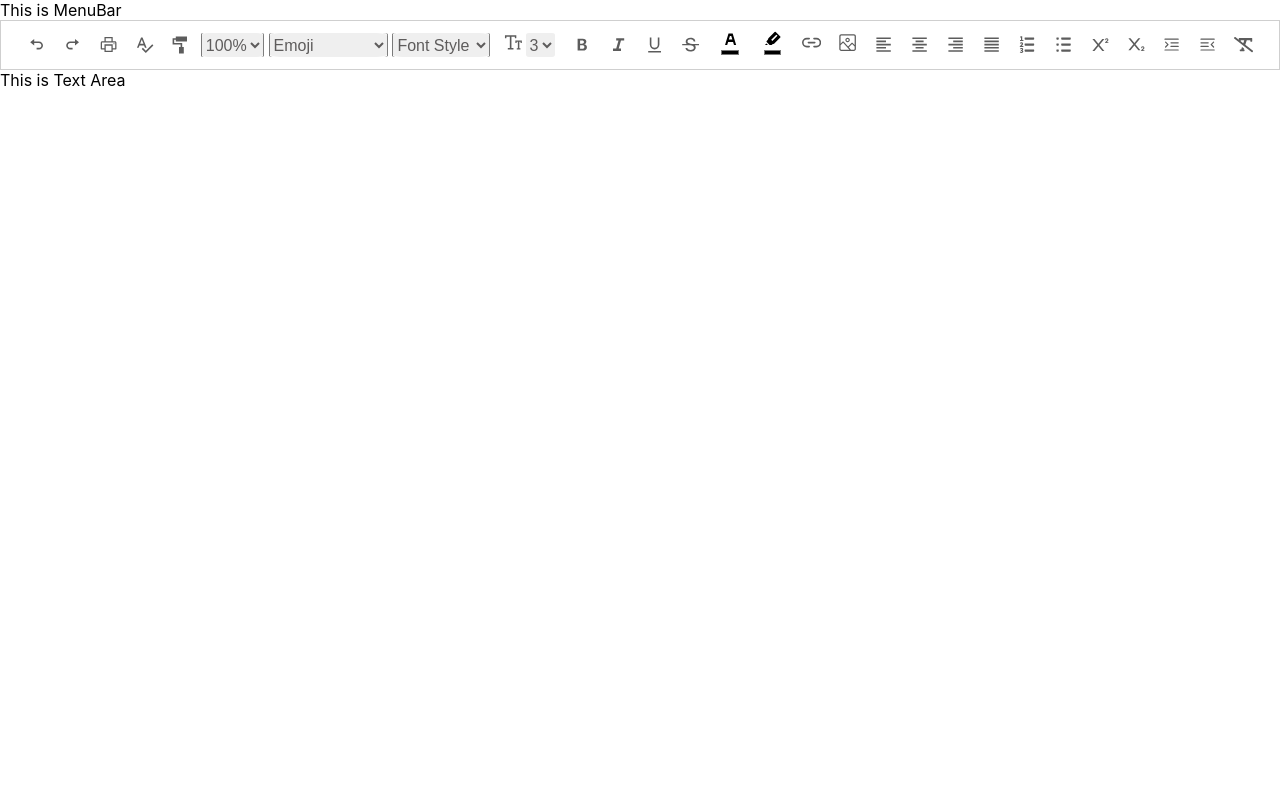
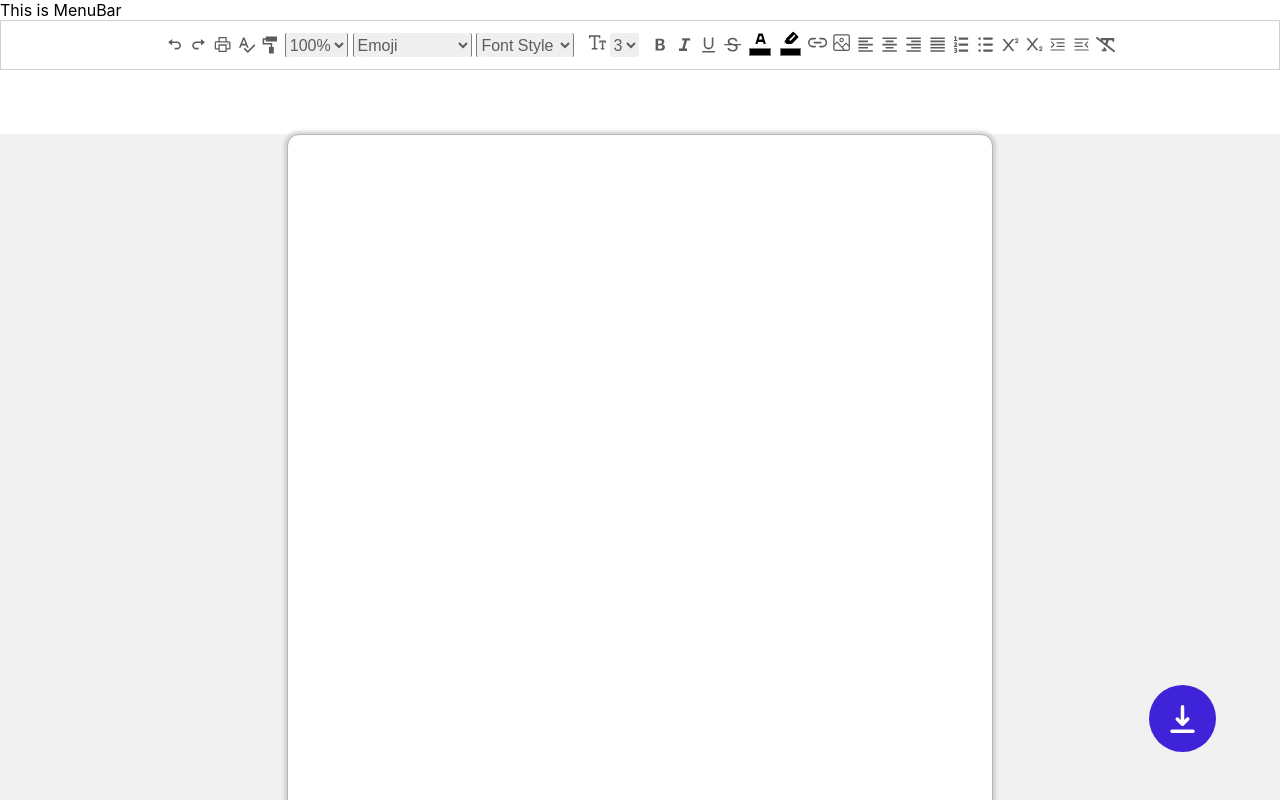
Before and after one commit to ApoorvVerma98/Clone_Google_Doc, a React (Create React App) app: page / in a window 1280 px wide. Shown: the top 800 px of the page. Built offline with nearby package versions, Linux system fonts and the light colour scheme.

Commit message:
Text Area Added

```diff
--- a/src/textArea/TextArea.jsx
+++ b/src/textArea/TextArea.jsx
@@ -1,11 +1,32 @@
-import React from 'react'
+import React from "react";
+import { HiDownload } from "react-icons/hi";
+import style from "./TextArea.module.css";
 
-const TextArea = () => {
+export default function TextArea() {
+
+  function handleDownloadDoc() {
+    const content = document.getElementById("content").innerHTML;
+    const blob = new Blob([content], { type: "text/pdf" });
+    const url = URL.createObjectURL(blob);
+    const link = document.createElement("a");
+    link.href = url;
+    link.download = "document.pdf";
+    document.body.appendChild(link);
+    link.click();
+    document.body.removeChild(link);
+    URL.revokeObjectURL(url);
+  }
+
   return (
     <div>
-      This is Text Area
-    </div>
-  )
+      <div className={style.main}>
+        <div className={style.wrapper}>
+          <div id="content" className={style.textArea} contentEditable="true" />
+        </div>
+      </div>
+      <div onClick={handleDownloadDoc} className={style.downloaddoc}>
+        <HiDownload />
+      </div>
+    </div>
+  );
 }
-
-export default TextArea
--- a/src/textArea/TextArea.module.css
+++ b/src/textArea/TextArea.module.css
@@ -0,0 +1,51 @@
+* {
+    margin: 0;
+    padding: 0;
+  }
+
+  .main {
+    background-color: rgb(190, 186, 186, 0.2);
+  }
+
+  .wrapper {
+    display: flex;
+    justify-content: center;
+    margin-top: 4rem;
+  }
+
+  .textArea {
+    border: 1px solid rgb(182, 182, 182);
+    box-shadow: 0px 0px 3px 3px rgb(182, 182, 182, 0.5);
+    border-radius: 12px;
+    width: 40%;
+    height: 140vh;
+    padding: 6rem;
+    background-color: white;
+    color: #000;
+    font-weight: 400;
+    font-size: 1rem;
+    font-family: Roboto, RobotoDraft, Helvetica, Arial, sans-serif;
+    outline: none;
+  }
+
+  .downloaddoc {
+    background-color: rgb(62, 35, 216);
+    display: flex;
+    justify-content: center;
+    align-items: center;
+    position: fixed;
+    bottom: 6vh;
+    right: 5vw;
+    color: white;
+    width: 35px;
+    height: 35px;
+    font-size: 3rem;
+    padding: 1rem;
+    border-radius: 100%;
+  }
+
+  .downloaddoc:hover {
+    cursor: pointer;
+    background-color: red;
+    color: #000;
+  }
--- a/src/toolBar/ToolBar.jsx
+++ b/src/toolBar/ToolBar.jsx
@@ -18,64 +18,110 @@ export default function ToolBar ({ printDiv }) {
   const [show, setShow] = useState(false);
 
   function handleAction(element) {
-    document.execCommand(`${element.action}`);
+    if (element.action === 'bold') {
+      document.execCommand('bold');
+    } else if (element.action === 'italic') {
+      document.execCommand('italic');
+    } else if (element.action === 'underline') {
+      document.execCommand('underline');
+    }
   }
+
   function handleFontColor(e) {
     setColor(e.target.value);
-    console.log(e.target.value);
-    document.execCommand("foreColor", false, e.target.value);
+    const selection = window.getSelection();
+    if (selection.rangeCount > 0) {
+      const range = selection.getRangeAt(0);
+      const span = document.createElement('span');
+      span.style.color = e.target.value;
+      range.surroundContents(span);
+    }
   }
+
   function handleFontSize(e) {
     setFontSize(e.target.value);
-    document.execCommand("fontSize", false, e.target.value);
+    const selection = window.getSelection();
+    if (selection.rangeCount > 0) {
+      const range = selection.getRangeAt(0);
+      const span = document.createElement('span');
+      span.style.fontSize = e.target.value;
+      range.surroundContents(span);
+    }
   }
+
   function handleHighlightColor(e) {
     setHiglightColor(e.target.value);
-    document.execCommand("backColor", false, e.target.value);
+    const selection = window.getSelection();
+    if (selection.rangeCount > 0) {
+      const range = selection.getRangeAt(0);
+      const span = document.createElement('span');
+      span.style.backgroundColor = e.target.value;
+      range.surroundContents(span);
+    }
   }
+
   function handleFontStyle(e) {
     setFontName(e.target.value);
-    document.execCommand("fontName", false, e.target.value);
-    console.log(e.target.value);
+    const selection = window.getSelection();
+    if (selection.rangeCount > 0) {
+      const range = selection.getRangeAt(0);
+      const span = document.createElement('span');
+      span.style.fontFamily = e.target.value;
+      range.surroundContents(span);
+    }
   }
+
   function handleEmoji(e) {
     setEmoji(e.target.value);
 
-    if (e.target.value === "Smile") {
-      document.execCommand("insertHTML", false, "&#128514");
-    } else if (e.target.value === "Thumbs Up") {
-      document.execCommand("insertHTML", false, "&#128077");
-    } else if (e.target.value === "Thumbs Down") {
-      document.execCommand("insertHTML", false, "&#128078");
+    let emojiHTML;
+    if (e.target.value === 'Smile') {
+      emojiHTML = '&#128514;';
+    } else if (e.target.value === 'Thumbs Up') {
+      emojiHTML = '&#128077;';
+    } else if (e.target.value === 'Thumbs Down') {
+      emojiHTML = '&#128078;';
     }
-    console.log(e.target.value);
+
+    const selection = window.getSelection();
+    if (selection.rangeCount > 0) {
+      const range = selection.getRangeAt(0);
+      const span = document.createElement('span');
+      span.innerHTML = emojiHTML;
+      range.surroundContents(span);
+    }
   }
 
   function handleScale(e) {
     setScaleSize(e.target.value);
-    if (e.target.value === "100%") {
-      printDiv.current.style.transform = "scale(1,1)";
-    } else if (e.target.value === "150%") {
-      printDiv.current.style.transform = "scale(1.5,1)";
-    } else if (e.target.value === "200%") {
-      printDiv.current.style.transform = "scale(2,1)";
-    } else if (e.target.value === "50%") {
-      printDiv.current.style.transform = "scale(0.65,0.65)";
-    } else if (e.target.value === "25%") {
-      printDiv.current.style.transform = "scale(0.5,0.5)";
-    } else if (e.target.value === "75%") {
-      printDiv.current.style.transform = "scale(0.8,1)";
-    }
+    const scale = Number(e.target.value.replace('%', '')) / 100;
+    printDiv.current.style.transform = `scale(${scale}, ${scale})`;
   }
 
   function handleOpen(value) {
-    setShow(!show ? true : false);
-    if (value === "link") {
-      document.execCommand("createLink", false, link);
+    setShow(!show);
+    if (value === 'link') {
+      const link = prompt('Enter the URL:');
+      if (link) {
+        const selection = window.getSelection();
+        if (selection.rangeCount > 0) {
+          const range = selection.getRangeAt(0);
+          const linkNode = document.createElement('a');
+          linkNode.href = link;
+          linkNode.textContent = selection.toString();
+          range.deleteContents();
+          range.insertNode(linkNode);
+        }
+      }
     } else {
-      document.execCommand("insertImage", false, link);
+      const image = prompt('Enter the image URL:');
+      if (image) {
+        const imgNode = document.createElement('img');
+        imgNode.src = image;
+        imgNode.alt = 'Image';
+        printDiv.current.appendChild(imgNode);
+      }
     }
-    setLink("");
   }
 
   const handlePrint = () => {
```
